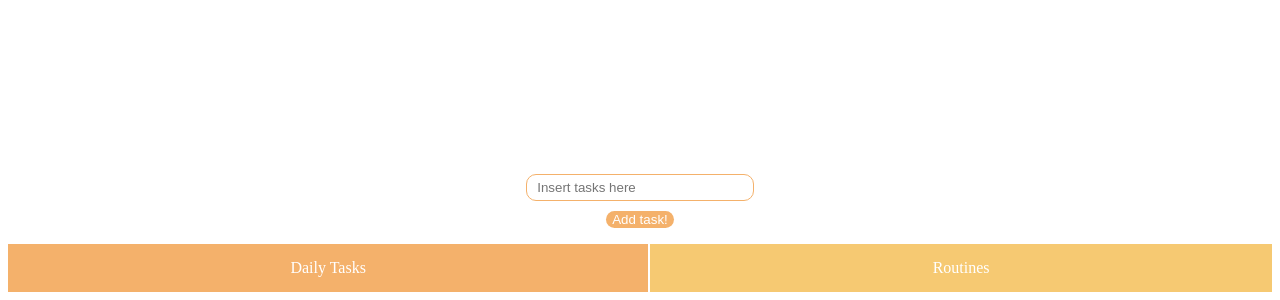
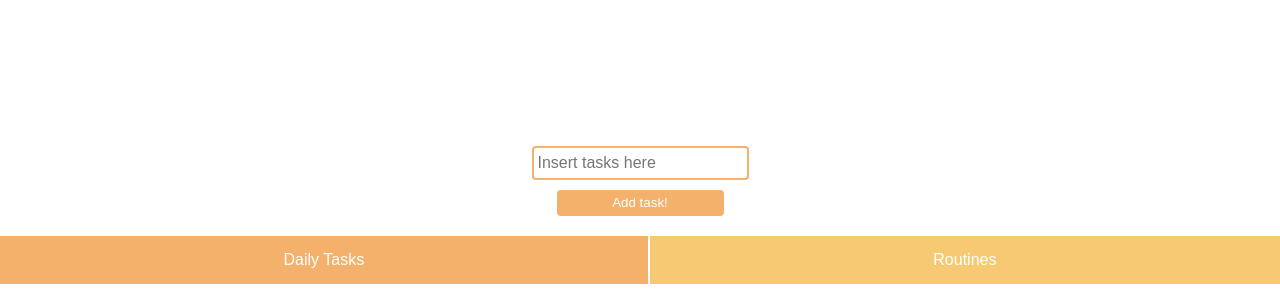
Before and after one commit to imked/morning-app, a React (Create React App) app: page / in a window 1280 px wide. Shown: the part 516-816 px from the top of the page. Built offline with nearby package versions, Linux system fonts and the light colour scheme.

Commit message:
Implement component GlobalStyle

```diff
--- a/src/app/App.js
+++ b/src/app/App.js
@@ -1,4 +1,5 @@
 import React, { Component } from 'react'
+import GlobalStyle from './GlobalStyle'
 import Cards from '../cards/Cards'
 import CreateTaskList from '../form/CreateTaskList'
 import Helmet from 'react-helmet'
@@ -50,6 +51,7 @@ export default class App extends Component {
             </StyledLink>
             <StyledLink to="/routines">Routines</StyledLink>
           </Nav>
+          <GlobalStyle />
         </Grid>
       </Router>
     )
--- /dev/null
+++ b/src/app/GlobalStyle.js
@@ -0,0 +1,22 @@
+import { createGlobalStyle } from 'styled-components'
+
+export default createGlobalStyle`
+* {
+    box-sizing: border-box;
+  }
+
+  body {
+    font-family: sans-serif;
+    margin: 0;
+  }
+
+  input, li {
+    padding-left: 4px;
+    font-size: 16px;
+    border-radius: 4px;
+    border: 2px solid #f4b16b;
+  }
+
+
+
+`
--- a/src/cards/Card.js
+++ b/src/cards/Card.js
@@ -46,7 +46,6 @@ const StyledButton = styled.button`
   height: 6px;
   color: #333;
   font-size: 24px;
-  border: none;
   & :focus {
     outline: 0;
   }
--- a/src/form/CreateTaskList.js
+++ b/src/form/CreateTaskList.js
@@ -5,6 +5,7 @@ import TaskList from './TaskList'
 
 const Grid = styled.section`
   display: grid;
+  grid-gap: 10px;
   grid-template-rows: 1fr 100px;
   align-content: top;
   justify-content: center;
--- a/src/form/Form.js
+++ b/src/form/Form.js
@@ -3,20 +3,16 @@ import styled from 'styled-components'
 
 const StyledForm = styled.form`
   display: grid;
-  grid-template-columns: 20px, 20px;
-  margin: 30px;
   grid-gap: 10px;
 `
 const StyledInput = styled.input`
-  border-radius: 10px;
-  border: 1px solid #f4b16b;
-  padding: 5px 10px;
+  margin: 10px 15px 0;
 `
 const StyledButton = styled.button`
-  margin: 0 80px;
-  border-radius: 10px;
+  margin: 0 40px 20px;
   background: #f4b16b;
   border: #f4b16b;
+  border-radius: 4px;
   color: #fff;
 `
 
```
Also changed, not shown: src/form/Tasks.js (deleted).
